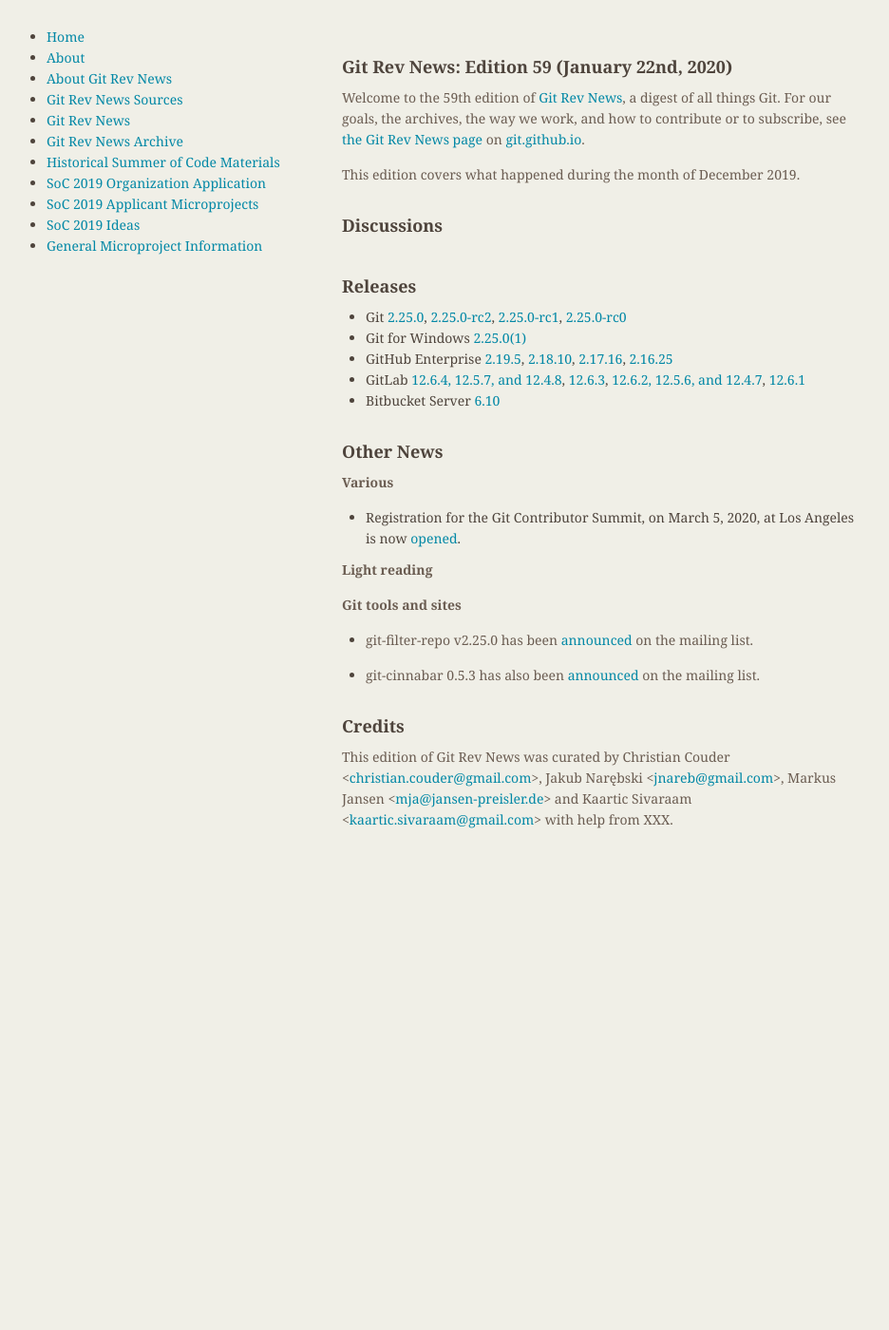
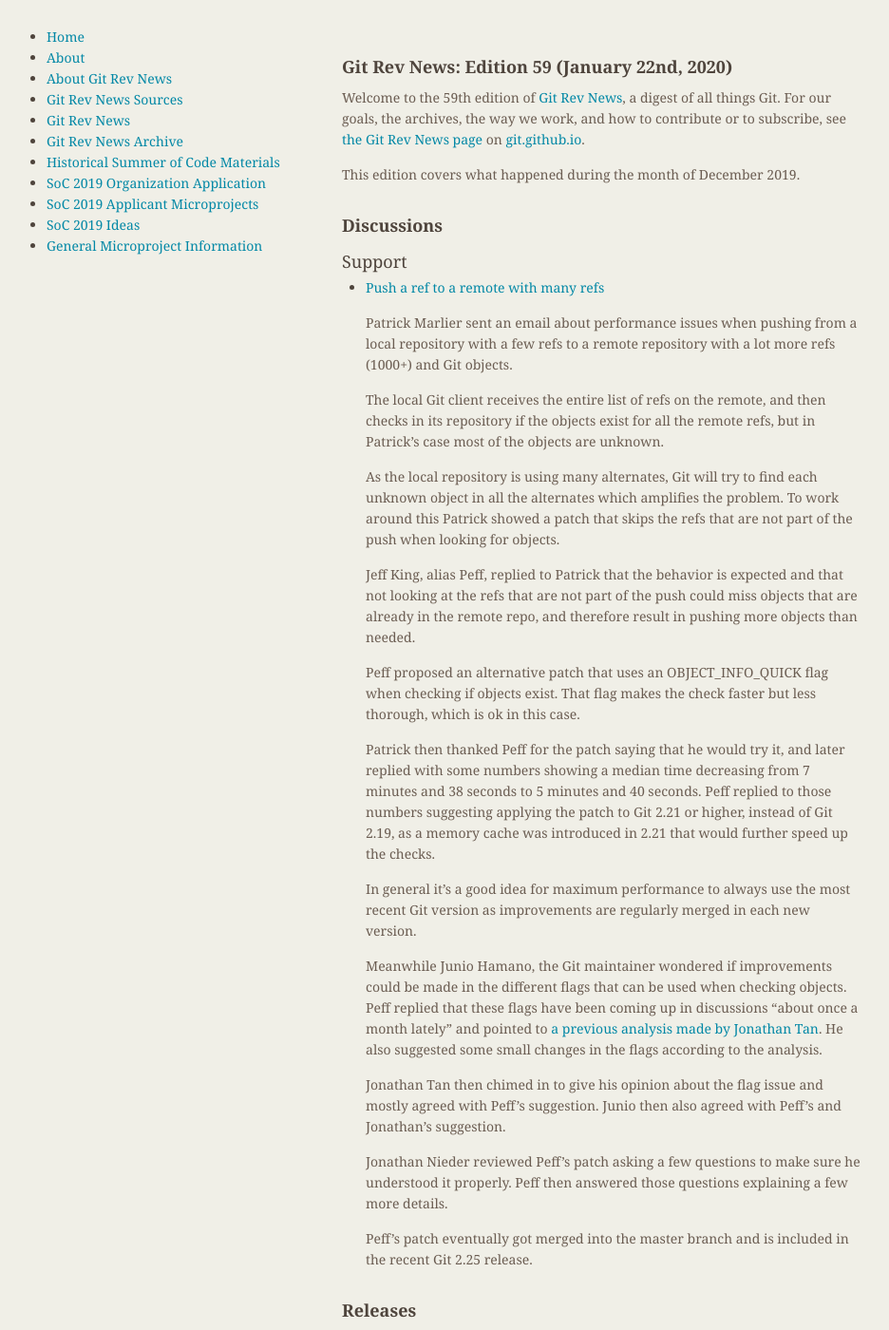
Before and after one commit to git/git.github.io, a Jekyll site: the page built from rev_news/drafts/edition-59.md, in a window 1280 px wide and 1400 px high. Shown: the whole window at 95% size, without its empty margins (174-1110 px from the left). Built offline with Jekyll 4.4.1, drawn with Linux system fonts in a browser that asks for light colours.

Commit message:
rn-59: add article about pushes

```diff
--- a/rev_news/drafts/edition-59.md
+++ b/rev_news/drafts/edition-59.md
@@ -25,9 +25,60 @@
 ### Reviews
 -->
 
-<!---
 ### Support
--->
+
+* [Push a ref to a remote with many refs](https://public-inbox.org/git/CH2PR11MB429411CA1288526D21C7AF26CF4C0@CH2PR11MB4294.namprd11.prod.outlook.com/)
+
+  Patrick Marlier sent an email about performance issues when pushing
+  from a local repository with a few refs to a remote repository with
+  a lot more refs (1000+) and Git objects.
+
+  The local Git client receives the entire list of refs on the remote,
+  and then checks in its repository if the objects exist for all the
+  remote refs, but in Patrick's case most of the objects are unknown.
+
+  As the local repository is using many alternates, Git will try to
+  find each unknown object in all the alternates which amplifies the
+  problem. To work around this Patrick showed a patch that skips the
+  refs that are not part of the push when looking for objects.
+
+  Jeff King, alias Peff, replied to Patrick that the behavior is
+  expected and that not looking at the refs that are not part of the
+  push could miss objects that are already in the remote repo, and
+  therefore result in pushing more objects than needed.
+
+  Peff proposed an alternative patch that uses an OBJECT_INFO_QUICK
+  flag when checking if objects exist. That flag makes the check
+  faster but less thorough, which is ok in this case.
+
+  Patrick then thanked Peff for the patch saying that he would try it,
+  and later replied with some numbers showing a median time decreasing
+  from 7 minutes and 38 seconds to 5 minutes and 40 seconds. Peff
+  replied to those numbers suggesting applying the patch to Git 2.21
+  or higher, instead of Git 2.19, as a memory cache was introduced in
+  2.21 that would further speed up the checks.
+
+  In general it's a good idea for maximum performance to always use
+  the most recent Git version as improvements are regularly merged in
+  each new version.
+
+  Meanwhile Junio Hamano, the Git maintainer wondered if improvements
+  could be made in the different flags that can be used when checking
+  objects. Peff replied that these flags have been coming up in
+  discussions "about once a month lately" and pointed to
+  [a previous analysis made by Jonathan Tan](https://public-inbox.org/git/20191011220822.154063-1-jonathantanmy@google.com/).
+  He also suggested some small changes in the flags according to the analysis.
+
+  Jonathan Tan then chimed in to give his opinion about the flag issue
+  and mostly agreed with Peff's suggestion. Junio then also agreed
+  with Peff's and Jonathan's suggestion.
+
+  Jonathan Nieder reviewed Peff's patch asking a few questions to make
+  sure he understood it properly. Peff then answered those questions
+  explaining a few more details.
+
+  Peff's patch eventually got merged into the master branch and is
+  included in the recent Git 2.25 release.
 
 <!---
 ## Developer Spotlight:
```
